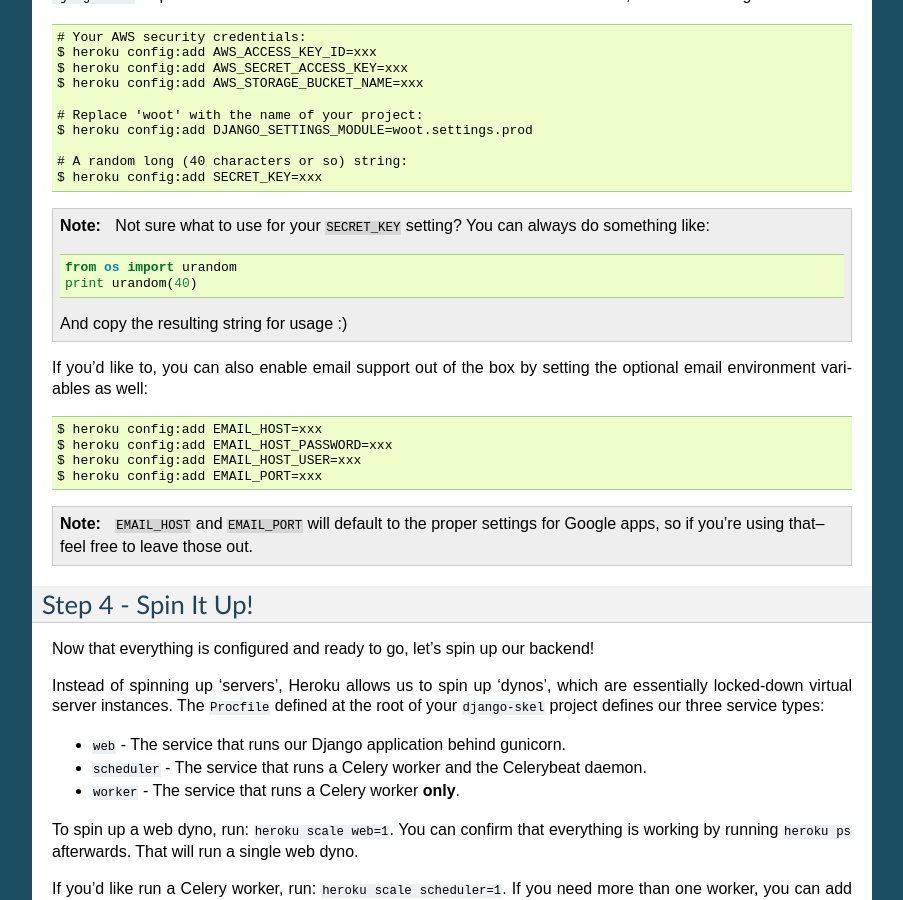
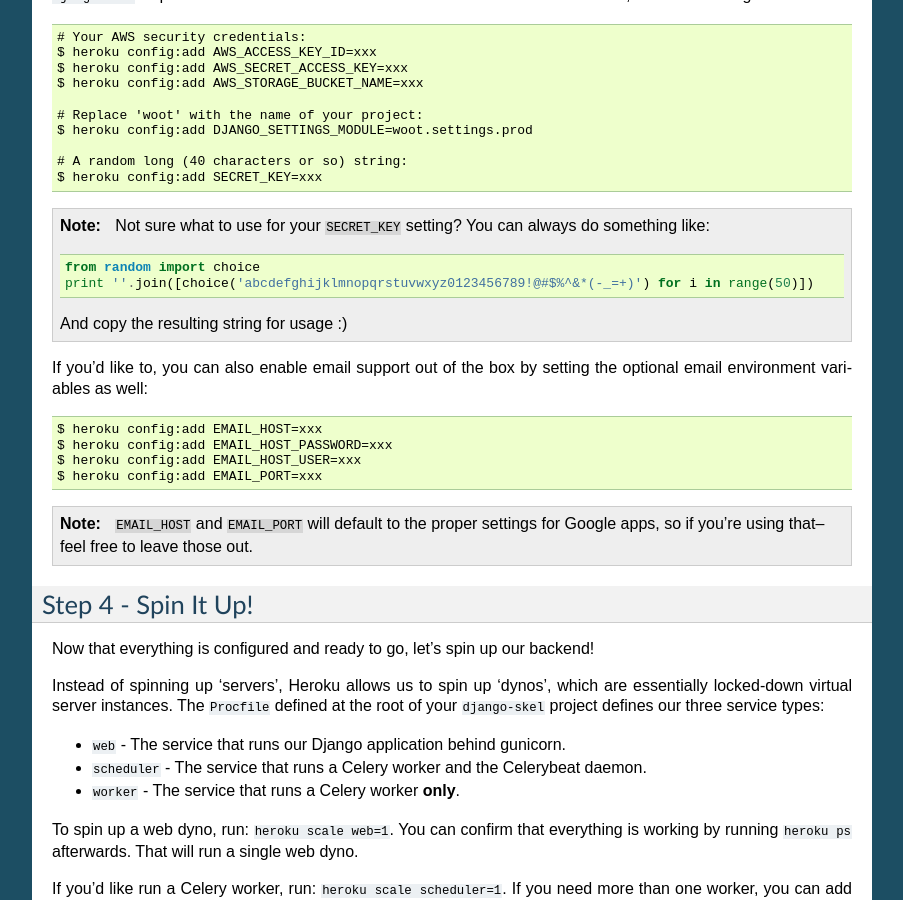
Before and after one commit to rdegges/django-skel, a Sphinx documentation site: the page built from docs/source/running-on-heroku.rst, in a window 1280 px wide and 900 px high, scrolled down 2195 px. Shown: the whole window, without its empty margins (198-1101 px from the left). Built offline with Sphinx 7.4.7, drawn with Linux system fonts in a browser that asks for light colours.

Commit message:
Updating the recommended SECRET_KEY generation script.

```diff
--- a/docs/source/running-on-heroku.rst
+++ b/docs/source/running-on-heroku.rst
@@ -134,8 +134,8 @@ variables, run the following commands::
     Not sure what to use for your ``SECRET_KEY`` setting? You can always do
     something like::
 
-        from os import urandom
-        print urandom(40)
+        from random import choice
+        print ''.join([choice('abcdefghijklmnopqrstuvwxyz0123456789!@#$%^&*(-_=+)') for i in range(50)])
 
     And copy the resulting string for usage :)
 
```
